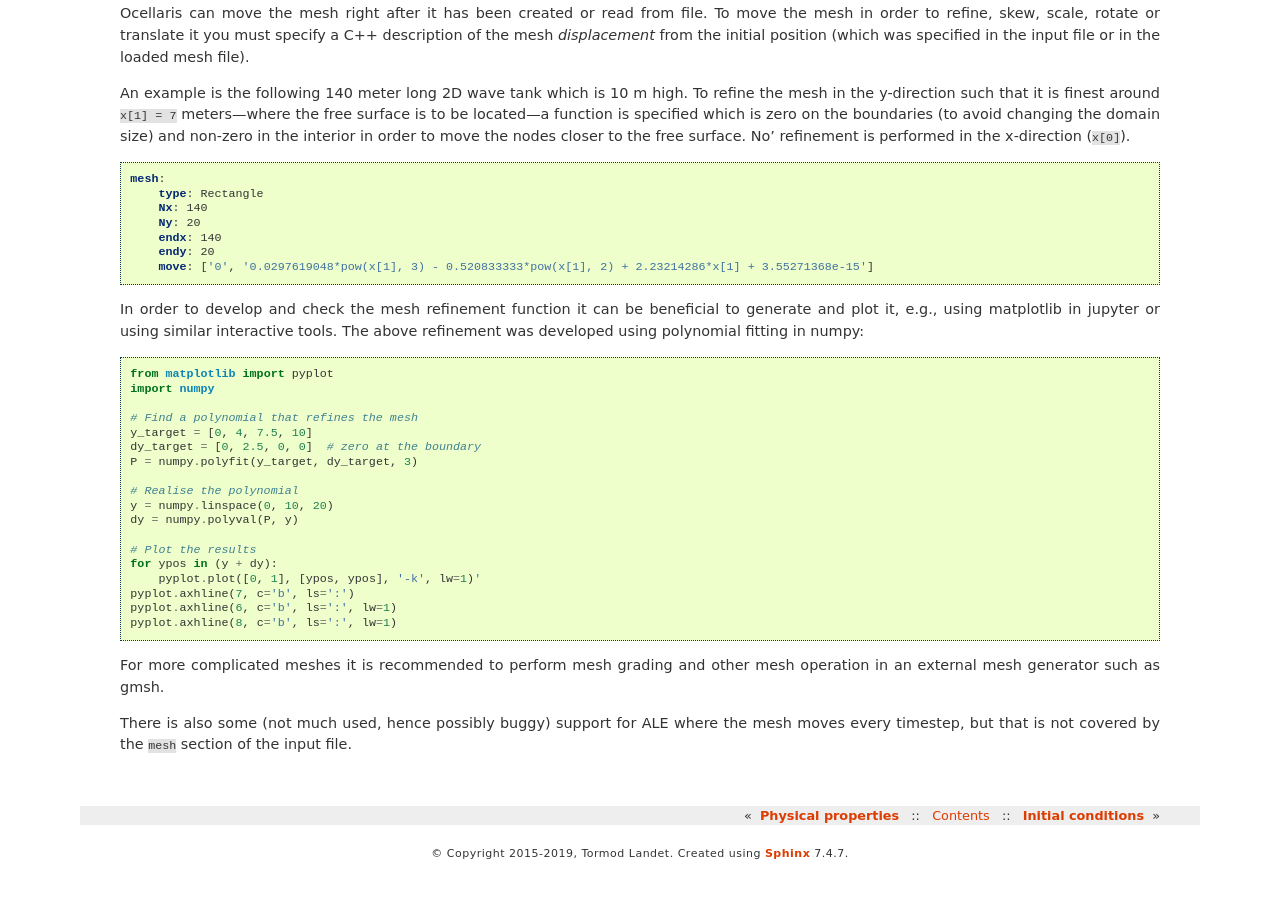
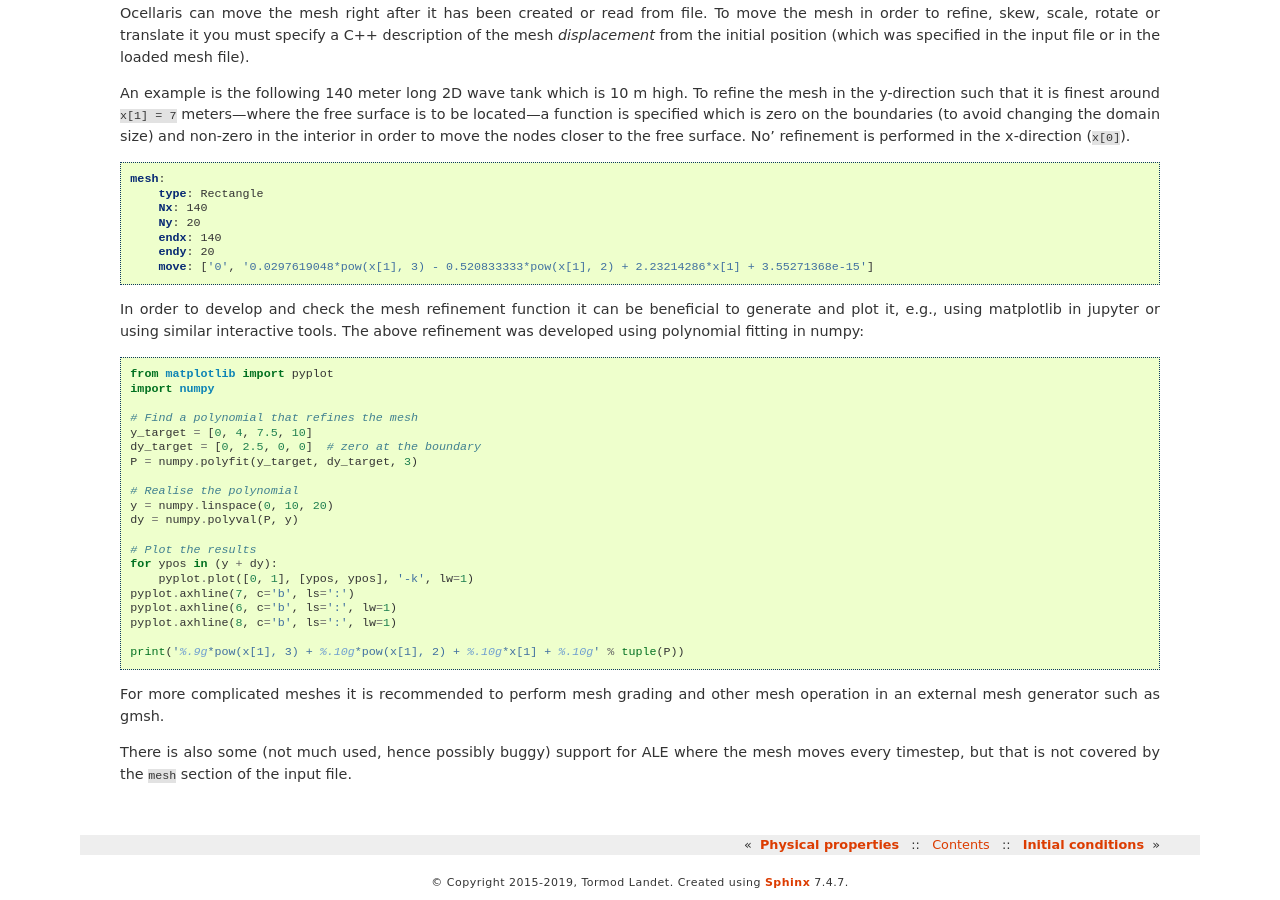
Before and after one commit to TormodLandet/Ocellaris, a Sphinx documentation site: the page built from documentation/user_guide/input/mesh.rst, in a window 1280 px wide and 900 px high, scrolled down 1947 px. Built offline with Sphinx 7.4.7, drawn with Linux system fonts in a browser that asks for light colours; before the commit the page ends 2818 px from its top, so only the background shows below that.

```diff
--- a/documentation/user_guide/input/mesh.rst
+++ b/documentation/user_guide/input/mesh.rst
@@ -180,10 +180,12 @@
 
     # Plot the results
     for ypos in (y + dy):
-        pyplot.plot([0, 1], [ypos, ypos], '-k', lw=1)'
+        pyplot.plot([0, 1], [ypos, ypos], '-k', lw=1)
     pyplot.axhline(7, c='b', ls=':')
     pyplot.axhline(6, c='b', ls=':', lw=1)
     pyplot.axhline(8, c='b', ls=':', lw=1)
+
+    print('%.9g*pow(x[1], 3) + %.10g*pow(x[1], 2) + %.10g*x[1] + %.10g' % tuple(P))
 
 For more complicated meshes it is recommended to perform mesh grading and other
 mesh operation in an external mesh generator such as gmsh.
```
Also changed, not shown: 2 other files.
